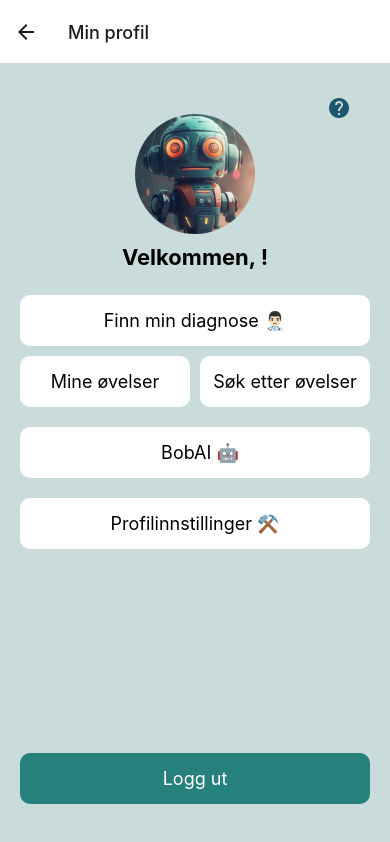
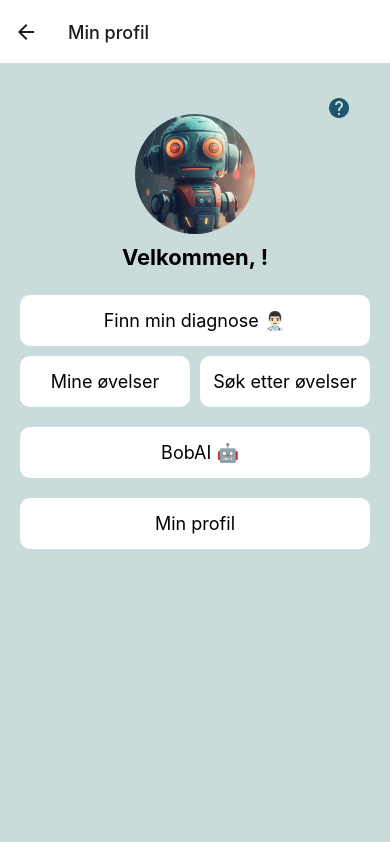
Before and after one commit to TommyS-NO/PhysioFlow-Prototype, a React Native app in the folder frontend/: screen /ProfileScreen in a window 390 px wide. Built offline with nearby package versions, Linux system fonts and the light colour scheme; no server answers.

Commit message:
Commented logout button and removed it to settings

```diff
--- a/frontend/Screens/ProfileScreen.tsx
+++ b/frontend/Screens/ProfileScreen.tsx
@@ -39,14 +39,14 @@ const ProfileScreen: React.FC = () => {
 		}
 	}, []);
 
-	const handleSignOut = async () => {
-		try {
-			await signOut(auth);
-			navigation.navigate("Front");
-		} catch (error) {
-			Alert.alert("Feil", `Noe gikk galt under utlogging.: ${error.message}`);
-		}
-	};
+	// const handleSignOut = async () => {
+	// 	try {
+	// 		await signOut(auth);
+	// 		navigation.navigate("Front");
+	// 	} catch (error) {
+	// 		Alert.alert("Feil", `Noe gikk galt under utlogging.: ${error.message}`);
+	// 	}
+	// };
 
 	const handleHelp = () => {
 		navigation.navigate("UserGuideScreen");
@@ -107,7 +107,7 @@ const ProfileScreen: React.FC = () => {
 						style={[styles.menuItem, styles.fullWidthButton]}
 						onPress={() => navigation.navigate("SettingsScreen")}
 					>
-						<Text style={styles.menuText}>Profilinnstillinger ⚒️</Text>
+						<Text style={styles.menuText}>Min profil</Text>
 					</TouchableOpacity>
 				</View>
 
@@ -126,9 +126,9 @@ const ProfileScreen: React.FC = () => {
 					<Text style={styles.menuText}>Helsedata</Text>
 				</TouchableOpacity> */}
 			</View>
-			<TouchableOpacity style={styles.logoutButton} onPress={handleSignOut}>
+			{/* <TouchableOpacity style={styles.logoutButton} onPress={handleSignOut}>
 				<Text style={styles.logoutButtonText}>Logg ut</Text>
-			</TouchableOpacity>
+			</TouchableOpacity> */}
 		</View>
 	);
 };
```
